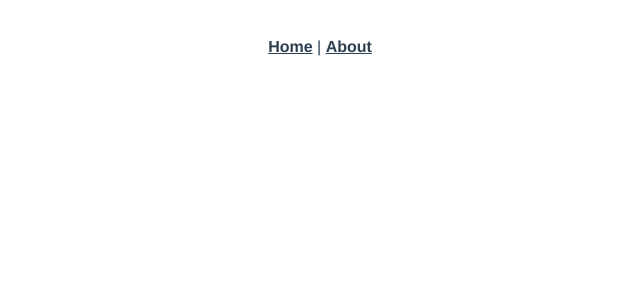
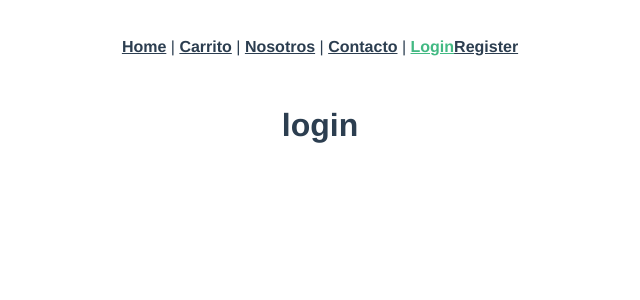
Before and after one commit to AdrianBorowicz/montanita-NT2-front, a Vue app: page /login in a window 1280 px wide. Before the commit this address had no page. Shown: the top 300 px of the page, without its empty margins (320-960 px from the left). Built offline with nearby package versions, Linux system fonts and the light colour scheme.

Commit message:
agregueLoginRegister

```diff
--- a/src/App.vue
+++ b/src/App.vue
@@ -1,7 +1,11 @@
 <template>
   <div id="nav">
     <router-link to="/">Home</router-link> |
-    <router-link to="/about">About</router-link>
+    <router-link to="/Carrito">Carrito</router-link> |
+    <router-link to="/Nosotros">Nosotros</router-link> |
+    <router-link to="/Contacto">Contacto</router-link> |
+    <router-link class="sesion" to='/Login'>Login</router-link>
+    <router-link class="sesion" to='/Register'>Register</router-link>
   </div>
   <router-view />
 </template>
@@ -27,4 +31,10 @@
 #nav a.router-link-exact-active {
   color: #42b983;
 }
+
+#sesion{
+  position: right;
+
+}
+
 </style>
--- a/src/router/index.js
+++ b/src/router/index.js
@@ -8,14 +8,38 @@ const routes = [
     component: Home,
   },
   {
-    path: "/about",
-    name: "About",
+    path: "/Carrito",
+    name: "Carrito",
     // route level code-splitting
     // this generates a separate chunk (about.[hash].js) for this route
     // which is lazy-loaded when the route is visited.
     component: () =>
-      import(/* webpackChunkName: "about" */ "../views/About.vue"),
+      import(/* webpackChunkName: "about" */ "../views/Carrito.vue"),
   },
+  {
+    path: "/Contacto",
+    name: "Contacto",
+    component: () =>
+      import(/* webpackChunkName: "contacto" */ "../views/Contacto.vue"),
+  },
+  {
+    path: "/Nosotros",
+    name: "Nosotros",
+    component: () =>
+      import(/* webpackChunkName: "nosotros" */ "../views/Nosotros.vue"),
+  },
+  {
+    path: "/login",
+    name: "Login",
+    component: () =>
+      import(/* webpackChunkName: "login" */ "../views/Login.vue"),
+  },
+  {
+    path: "/register",
+    name: "Register",
+    component: () =>
+      import(/* webpackChunkName: "register" */ "../views/Register.vue"),
+  }
 ];
 
 const router = createRouter({
--- a/src/views/About.vue
+++ /dev/null
@@ -1,5 +0,0 @@
-<template>
-  <div class="about">
-    <h1>This is an about page</h1>
-  </div>
-</template>
--- /dev/null
+++ b/src/views/Carrito.vue
@@ -0,0 +1,5 @@
+<template>
+  <div class="carrito">
+    <h1>ACA IRA EL CARRITO</h1>
+  </div>
+</template>
--- /dev/null
+++ b/src/views/Contacto.vue
@@ -0,0 +1,5 @@
+<template>
+  <div class="contacto">
+    <h1>Pagina de contacto</h1>
+  </div>
+</template>
--- /dev/null
+++ b/src/views/Login.vue
@@ -0,0 +1,5 @@
+<template>
+  <div class="login">
+    <h1>login</h1>
+  </div>
+</template>
--- /dev/null
+++ b/src/views/Nosotros.vue
@@ -0,0 +1,5 @@
+<template>
+  <div class="nosotros">
+    <h1>sobre la empresa</h1>
+  </div>
+</template>
--- /dev/null
+++ b/src/views/Register.vue
@@ -0,0 +1,5 @@
+<template>
+  <div class="register">
+    <h1>register</h1>
+  </div>
+</template>
```
